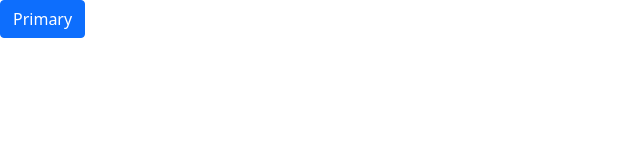
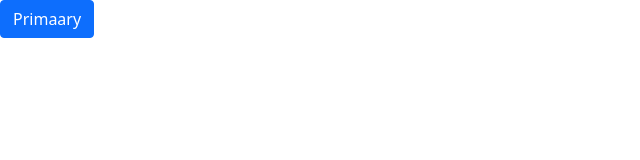
Before and after one commit to AmancioSopra/autoclick-bbva-front, an Angular app: page / in a window 1280 px wide. Shown: the top 160 px of the page, without its empty margins (0-640 px from the left). Built offline with nearby package versions, Linux system fonts and the light colour scheme.

Commit message:
Starting project

```diff
--- a/src/app/app.component.html
+++ b/src/app/app.component.html
@@ -1 +1 @@
-<button type="button" class="btn btn-primary">Primary</button>
+<button type="button" class="btn btn-primary">Primaary</button>
```
